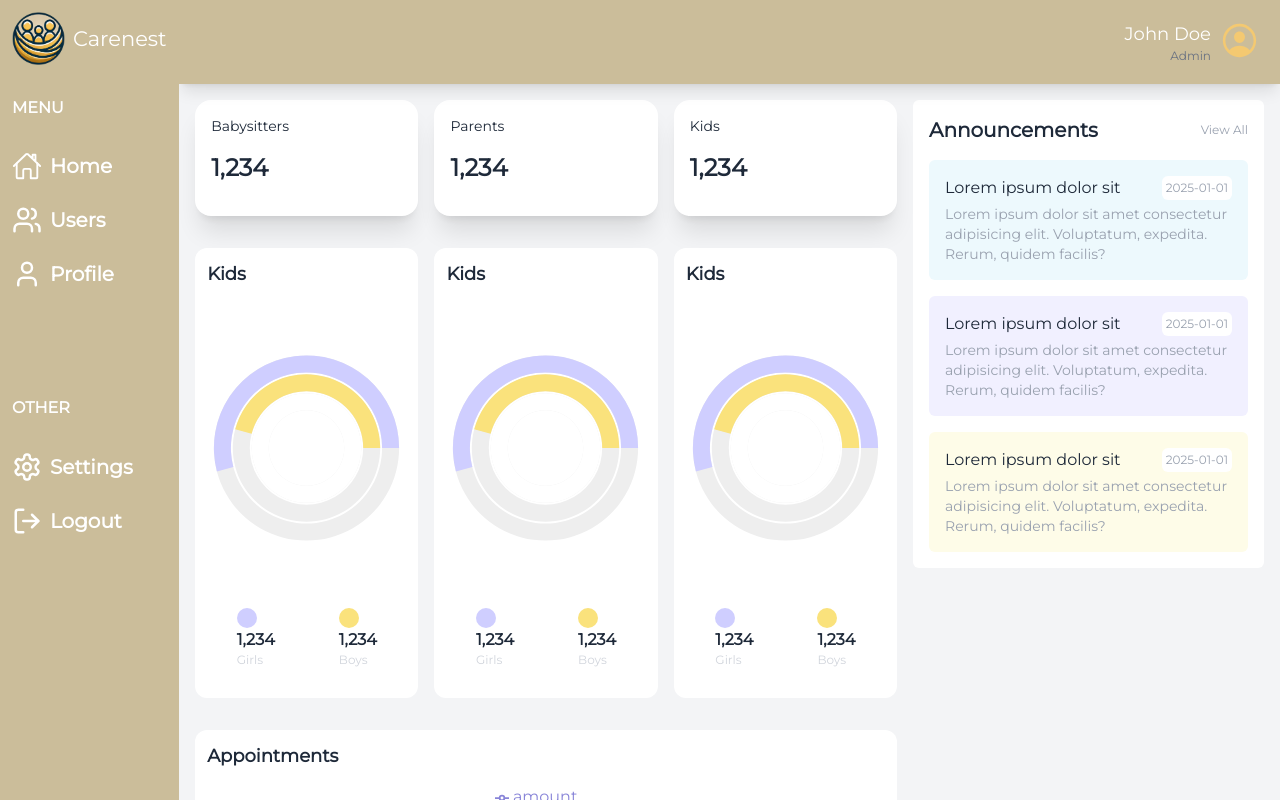
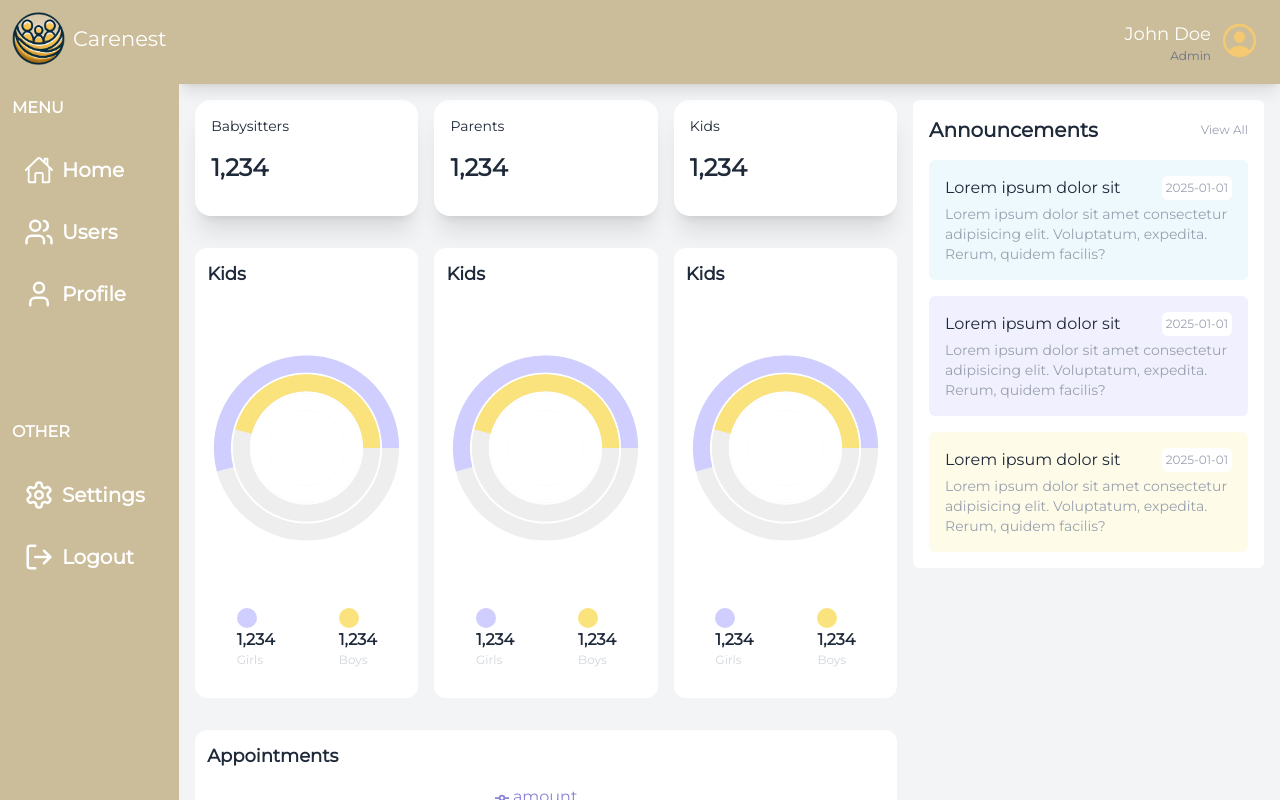
Before and after one commit to Kicknee/CareNest, a Next.js app: page /admin in a window 1280 px wide. Built offline with nearby package versions, Linux system fonts and the light colour scheme.

Commit message:
add hover effect to menu items

```diff
--- a/components/Menu.tsx
+++ b/components/Menu.tsx
@@ -45,7 +45,10 @@ export default function Menu() {
   return (
     <div className="mt-4 text-sm">
       {menuItems.map((menu) => (
-        <div className="flex flex-col gap-2 md:font-semibold" key={menu.title}>
+        <div
+          className="flex w-full flex-col gap-2 md:font-semibold"
+          key={menu.title}
+        >
           <span
             className={cn("my-4 text-[16px] text-transparent lg:text-white", {
               "mt-[30px]": menu.title === "OTHER",
@@ -58,7 +61,7 @@ export default function Menu() {
             <Link
               key={item.href}
               href={item.href}
-              className="flex items-center justify-center gap-2 py-2 text-white lg:justify-start [&>.menu-icon]:size-[30px]"
+              className="hover:bg-hover my-2 flex items-center justify-center gap-2 px-3 py-1 text-white hover:rounded-4xl hover:shadow-2xl lg:justify-start [&>.menu-icon]:size-[30px]"
             >
               {item.icon}
               <p className="hidden text-[20px] lg:block">{item.label}</p>
```
